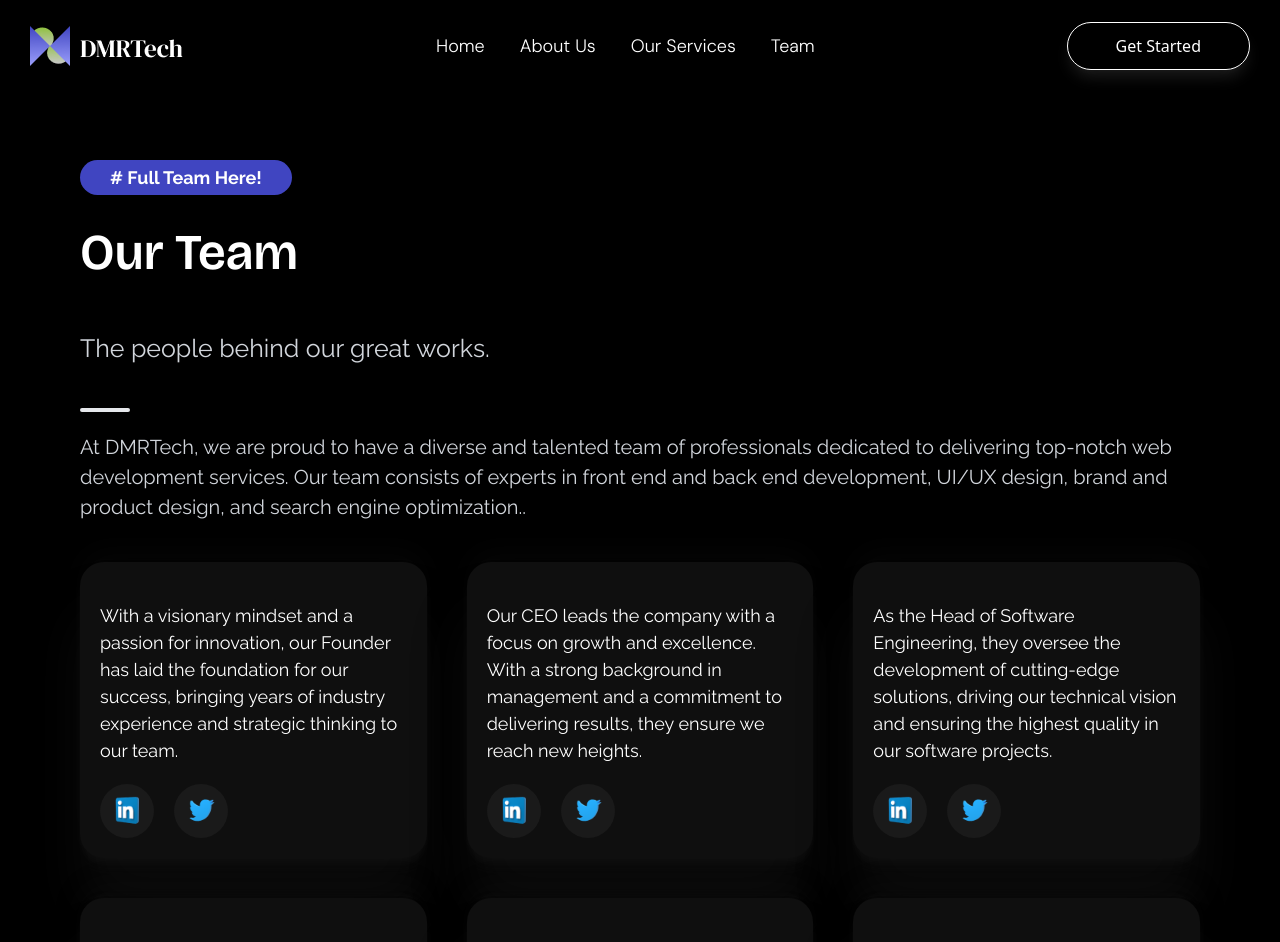
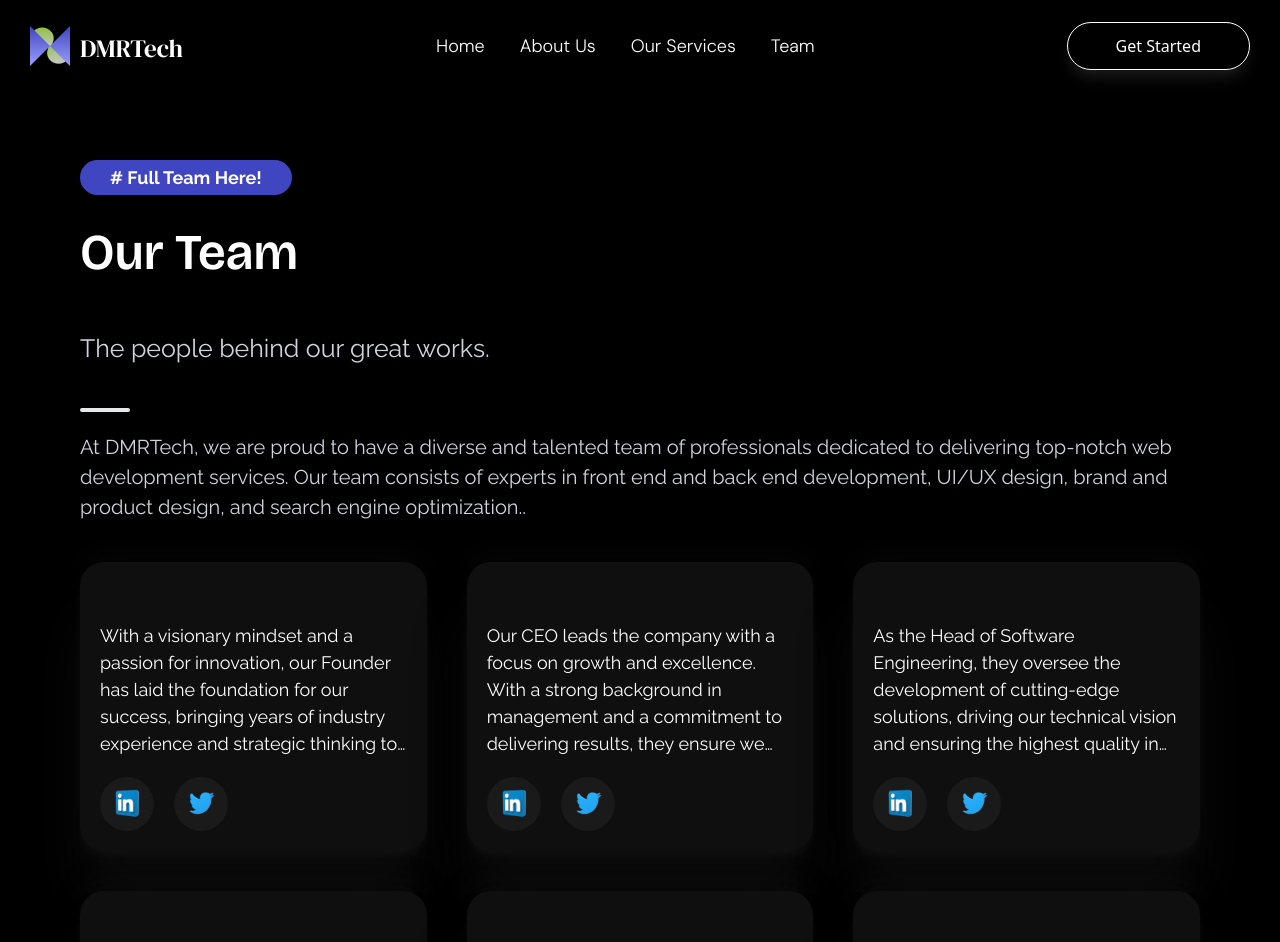
Before and after one commit to nurrizkiamalia/DMRTech, a Next.js app: page /Team in a window 1280 px wide. Shown: the top 942 px of the page. Built offline with nearby package versions, Linux system fonts and the light colour scheme; no server answers.

Commit message:
fix: large element for performance

```diff
--- a/app/Team/page.tsx
+++ b/app/Team/page.tsx
@@ -46,8 +46,8 @@ const Team: React.FC = () =>{
                             </div>
                             </>
                         )}
-                        <div className=" flex flex-col gap-5 pt-0 p-5">
-                            <p className="w-fit text-pLg ">{data.experience}</p>
+                        <div className=" flex flex-col p-5 gap-5">
+                            <p className="w-fit text-pLg line-clamp-5 ">{data.experience}</p>
                             <div className="flex gap-5">
                                 <div className="bg-dspGray rounded-full  p-3 hover:bg-dspLightGray cursor-pointer">
                                     <Link href="https://linkedin.com">
```
